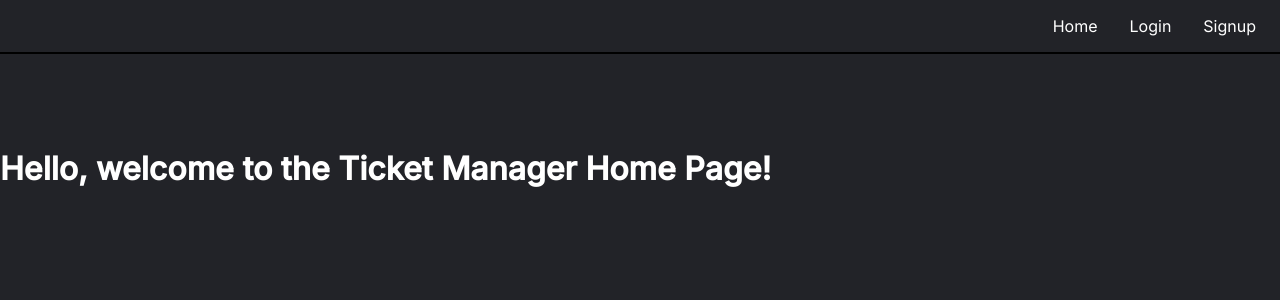
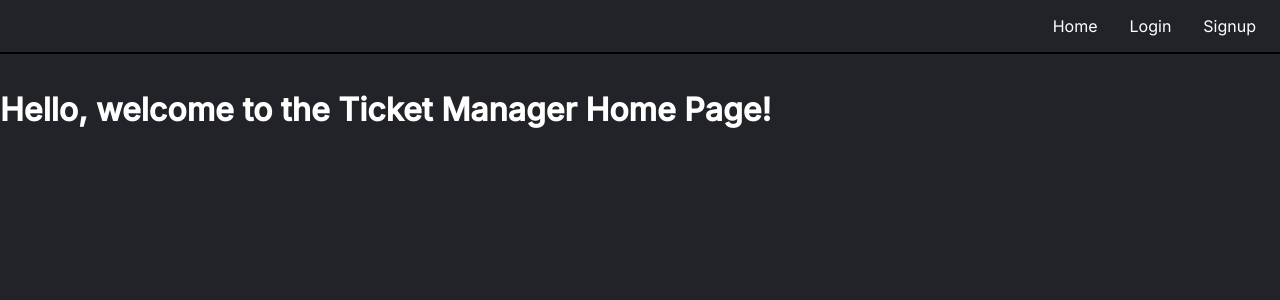
Before and after one commit to efmorales/ticketmanager-frontend, a React (Create React App) app: page / in a window 1280 px wide. Shown: the top 300 px of the page. Built offline with nearby package versions, Linux system fonts and the light colour scheme; no server answers.

Commit message:
Set header z-indez to 2000. Modified padding top to main-content to be flush with header.

```diff
--- a/src/layouts/AppLayout.css
+++ b/src/layouts/AppLayout.css
@@ -1,12 +1,12 @@
 .app-header {
   position: fixed;
+  z-index: 2000;
   display: flex;
   justify-content: flex-end;
   align-items: center;
   gap: 2rem;
   width: 100%;
   padding: 1rem 1.5rem;
-  margin-bottom: 2rem;
   border-bottom: .125rem solid black;
   background-color: #222328;
 }
@@ -17,6 +17,5 @@
 }
 
 .main-content {
-  padding-top: 8rem;
-  overflow: hidden;
+  padding-top: 4.3rem;
 }
```
